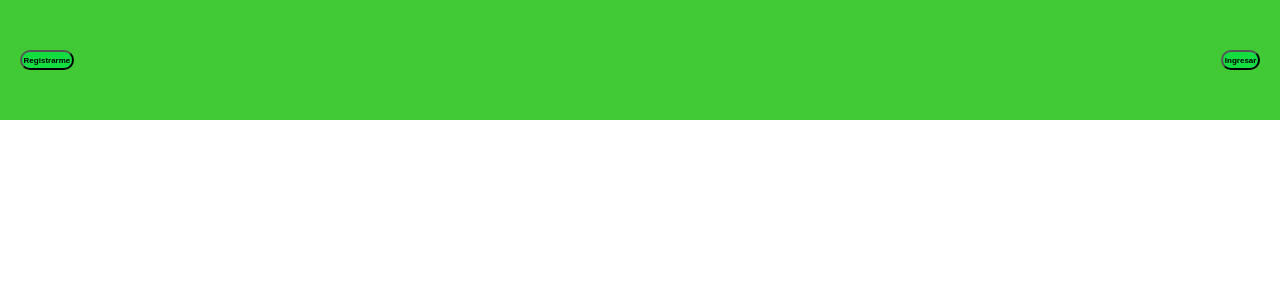
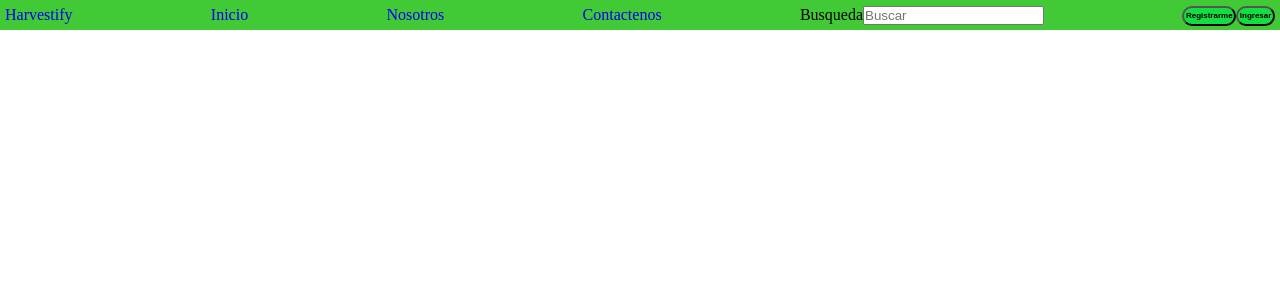
Before and after one commit to juanernestog/har-front, a React (Create React App) app: page /about in a window 1280 px wide. Shown: the top 300 px of the page. Built offline with nearby package versions, Linux system fonts and the light colour scheme; a web font is replaced by a local one.

Commit message:
deleted unused scss

```diff
--- a/src/styles/components/Header.scss
+++ b/src/styles/components/Header.scss
@@ -1,23 +1,12 @@
-body {
-  margin: 0;
-  font-family: -apple-system, BlinkMacSystemFont, 'Segoe UI', 'Roboto', 'Oxygen',
-    'Ubuntu', 'Cantarell', 'Fira Sans', 'Droid Sans', 'Helvetica Neue',
-    sans-serif;
-  -webkit-font-smoothing: antialiased;
-  -moz-osx-font-smoothing: grayscale;
-}
-code {
-  font-family: source-code-pro, Menlo, Monaco, Consolas, 'Courier New' monospace;
-}
-.nav {
+nav.navbar {
   display: flex;
   flex-direction: row;
   justify-content: space-between;
   align-items: center;
-  padding: 20px;
-  gap: 100px;
+  padding: 5px;
+  gap: 5px;
   position: absolute;
-  height: 80px;
+  height: 20px;
   left: 0px;
   right: 0px;
   top: 0px;
```
